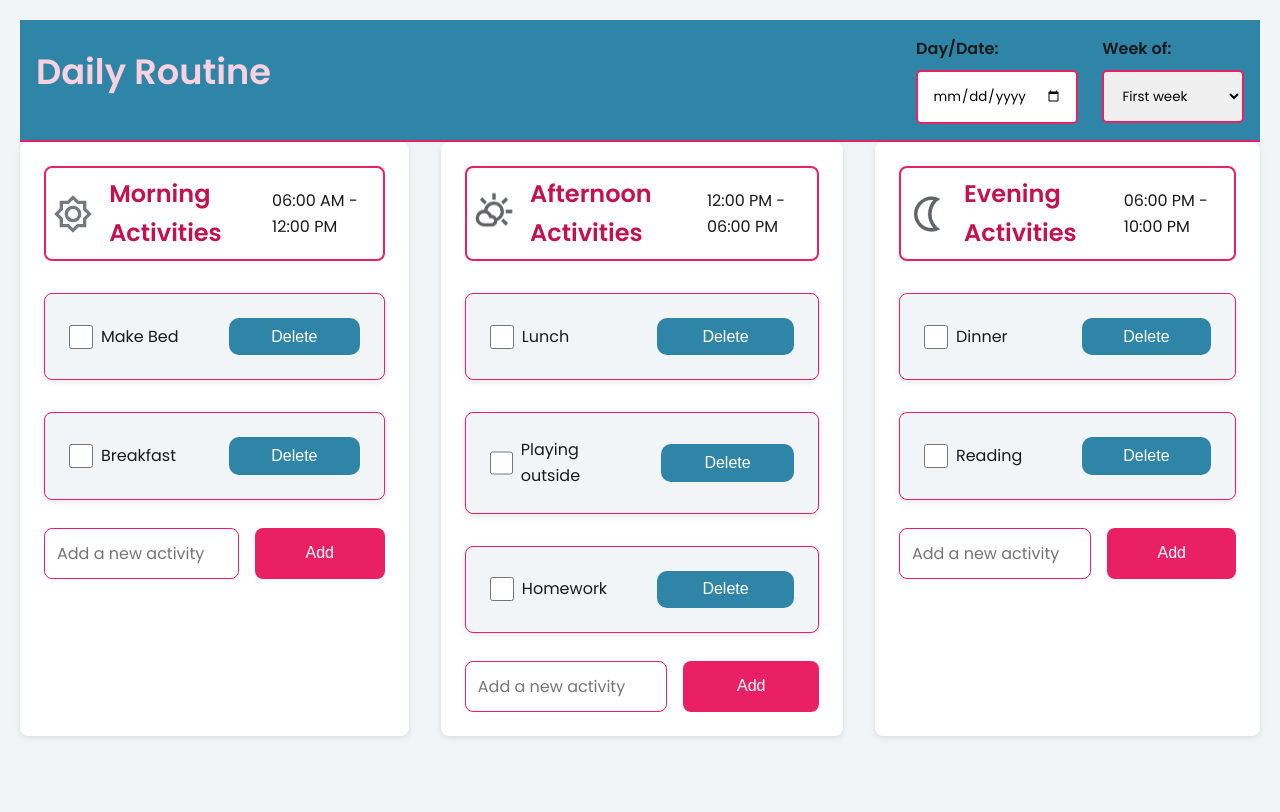
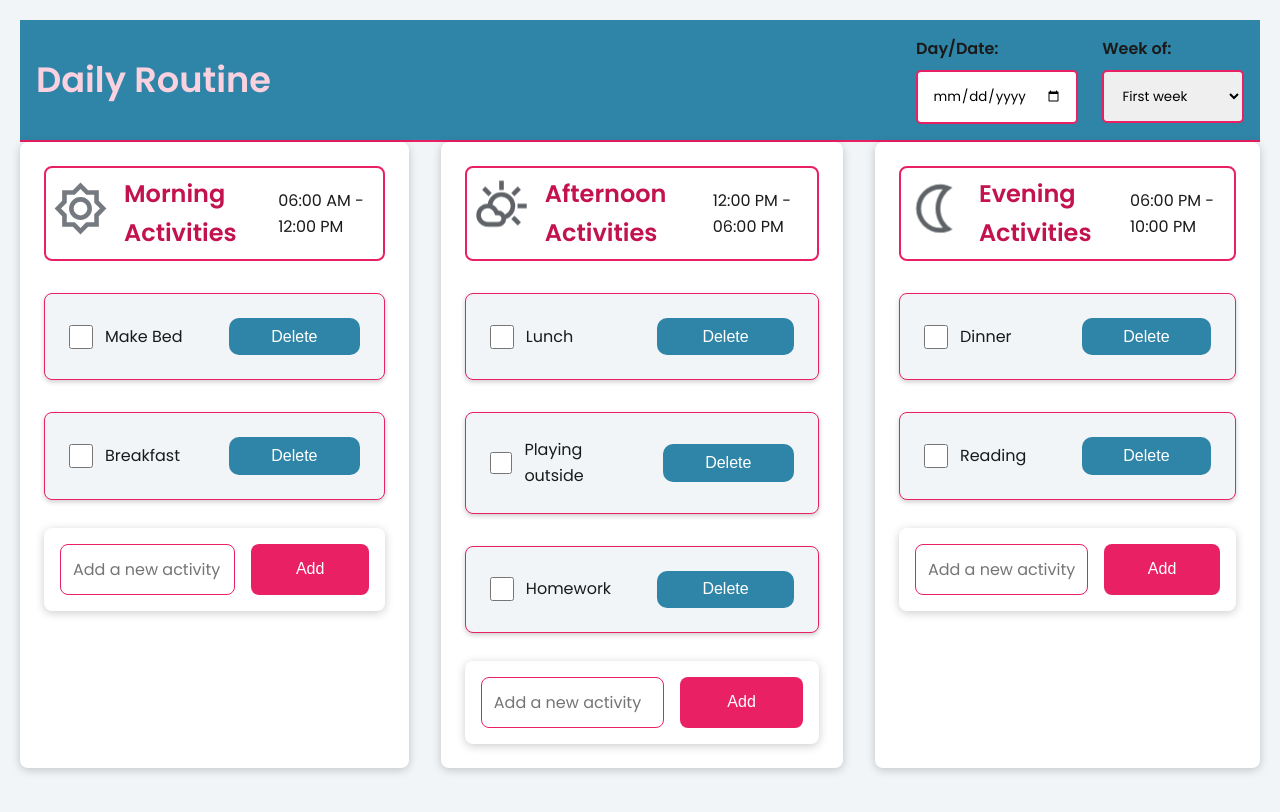
Before and after one commit to Doileo/kids-schedule-organizer, a React (Create React App) app: page / in a window 1280 px wide. Built offline with nearby package versions, Linux system fonts and the light colour scheme.

Commit message:
Enhance tablet layout:
- Adjusted section widths for better balance between titles and activity lists.
- Increased icon sizes for better visual clarity and spacing from text.
- Added subtle shadows to sections and cards to create visual depth and layering effect.

```diff
--- a/src/components/ActivityList/ActivityList.css
+++ b/src/components/ActivityList/ActivityList.css
@@ -249,6 +249,7 @@ label {
   }
 }
 
+/* Layout for Tablet Screens */
 /* Layout Adjustments for Tablet Screens */
 @media (min-width: 768px) {
   .header__input {
@@ -260,6 +261,7 @@ label {
     grid-template-columns: 1fr 1fr; /* Two columns side by side */
     align-items: start;
     gap: 2rem;
+    box-shadow: 0 2px 10px rgba(0, 0, 0, 0.2);
   }
 
   .routine-header {
@@ -269,9 +271,27 @@ label {
     gap: 1rem;
   }
 
+  .sun-icon,
+  .float-icon,
+  .moon-icon {
+    width: 55px;
+    height: 55px;
+    margin-bottom: 10px;
+  }
+
   .activity-container {
     display: grid;
     gap: 1rem;
+  }
+
+  .activity-item input[type="checkbox"] {
+    width: 30px;
+    height: 30px;
+  }
+
+  .activity-item {
+    padding: 1rem;
+    gap: 1.5rem;
   }
 
   #morning-section,
@@ -285,20 +305,25 @@ label {
     background-color: var(--card-background);
   }
 
-  .activity-sections {
-    grid-template-columns: repeat(2, 1fr);
-    gap: 1.875rem;
+  .activity-item {
+    box-shadow: 0 2px 5px rgba(0, 0, 0, 0.2);
   }
 
   label {
     display: flex;
     flex-direction: row;
     align-items: center;
-    gap: 0.5rem;
+    gap: 0.75rem;
   }
 
   .delete-btn {
     width: 45%;
+  }
+
+  .new-activity {
+    box-shadow: 0 2px 10px rgba(0, 0, 0, 0.2);
+    padding: 1rem;
+    border-radius: 8px;
   }
 
   .new-activity input[type="text"] {
--- a/src/components/Header/Header.css
+++ b/src/components/Header/Header.css
@@ -107,6 +107,7 @@
 
   .header__title {
     font-size: 2.2rem;
+    margin-bottom: 0;
   }
 
   .header__inputs {
```
